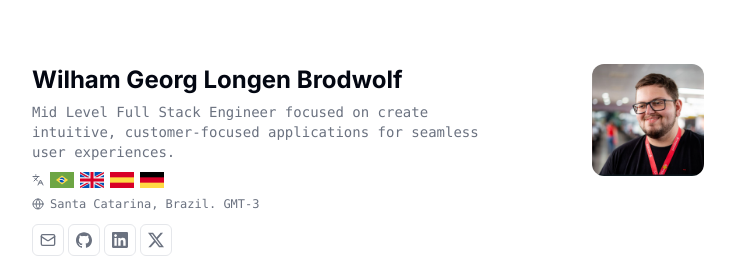
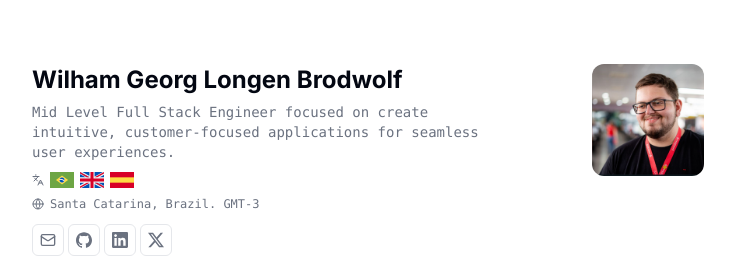
Before and after one commit to brodwolf/cv, a Next.js app: page / in a window 1280 px wide. Shown: the top 258 px of the page, without its empty margins (272-1007 px from the left). Built offline with nearby package versions, Linux system fonts and the light colour scheme.

Commit message:
feat: update resume data

```diff
--- a/src/app/page.tsx
+++ b/src/app/page.tsx
@@ -47,12 +47,6 @@ export default function Page() {
                   width={24}
                   height={24}
                   alt="spain"
-                />
-                <Image
-                  src="/germany.png"
-                  width={24}
-                  height={24}
-                  alt="germany"
                 />
               </div>
             </div>
--- a/src/data/resume-data.tsx
+++ b/src/data/resume-data.tsx
@@ -132,7 +132,7 @@ export const RESUME_DATA = {
       description: "A software to empowering governmental entities with data-driven insights for efficient, transparent, and citizen-focused governance.",
       link: {
         label: "marketing.ipm.com.br",
-        href: "https://marketing.ipm.com.br/lp-dara-oct-23/",
+        href: "https://marketing.ipm.com.br/dara-ia",
       },
     },
     {
@@ -144,7 +144,7 @@ export const RESUME_DATA = {
         "Node.js",
         "RabbitMQ",
       ],
-      description: "A Implementation of Microsoft Power BI APIs to enhance the in-house data visualization application",
+      description: "A Implementation of Microsoft Power BI APIs to enhance the in-house data visualization application"
     },
     {
       title: "E-commerce Payment Gateway",
@@ -158,7 +158,7 @@ export const RESUME_DATA = {
       description: "A robust system handling diverse payment methods for an e-commerce platform.",
       link: {
         label: "portal-pagamentos",
-        href: "https://portal.pagamentos.magazord.com.br/",
+        href: "https://www.magazord.com.br/solucoes/recursos/meio-de-pagamento-proprio",
       },
     },
     {
@@ -172,7 +172,7 @@ export const RESUME_DATA = {
       description: "An e-commerce partnership app facilitating seamless collaborations and alliances among businesses for amplified growth and market expansion.",
       link: {
         label: "portal-parceiros",
-        href: "https://portal.parceiros.magazord.com.br/",
+        href: "https://www.magazord.com.br/parceiros",
       },
     }
   ],
```
